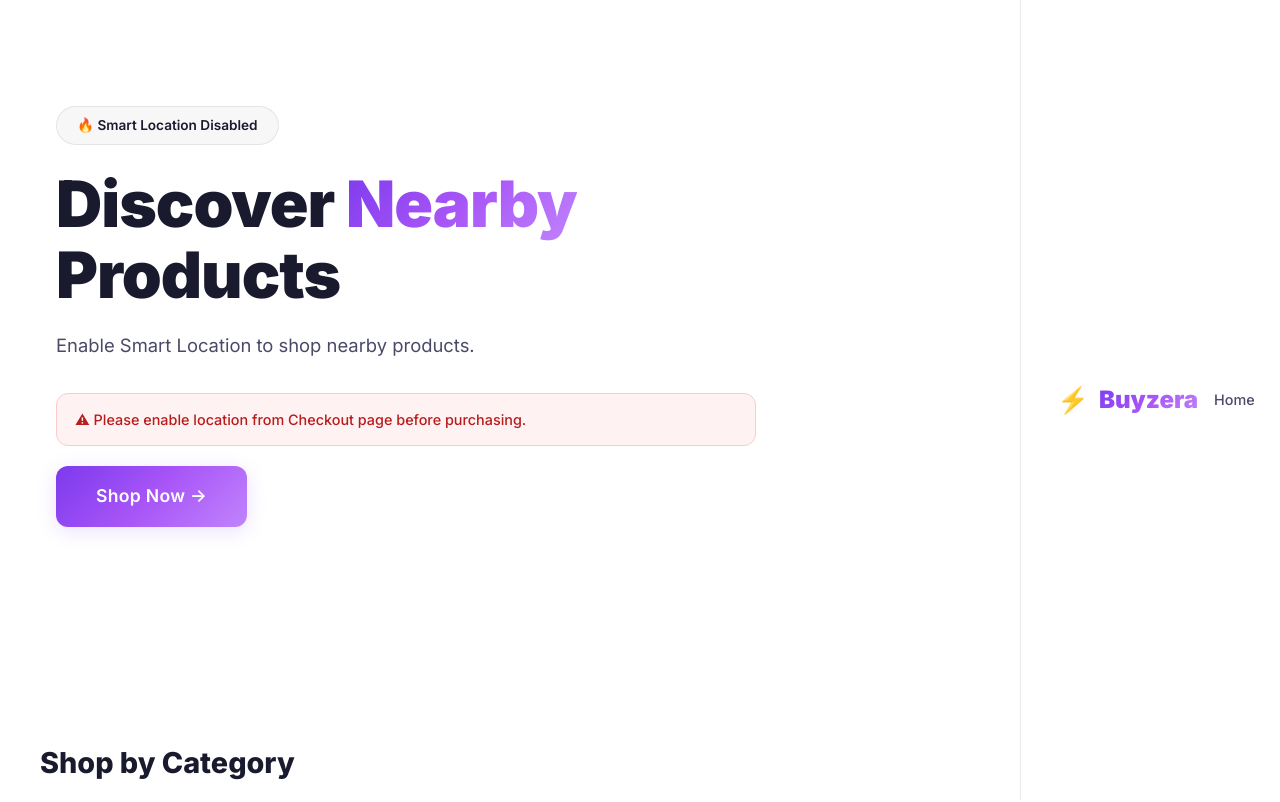
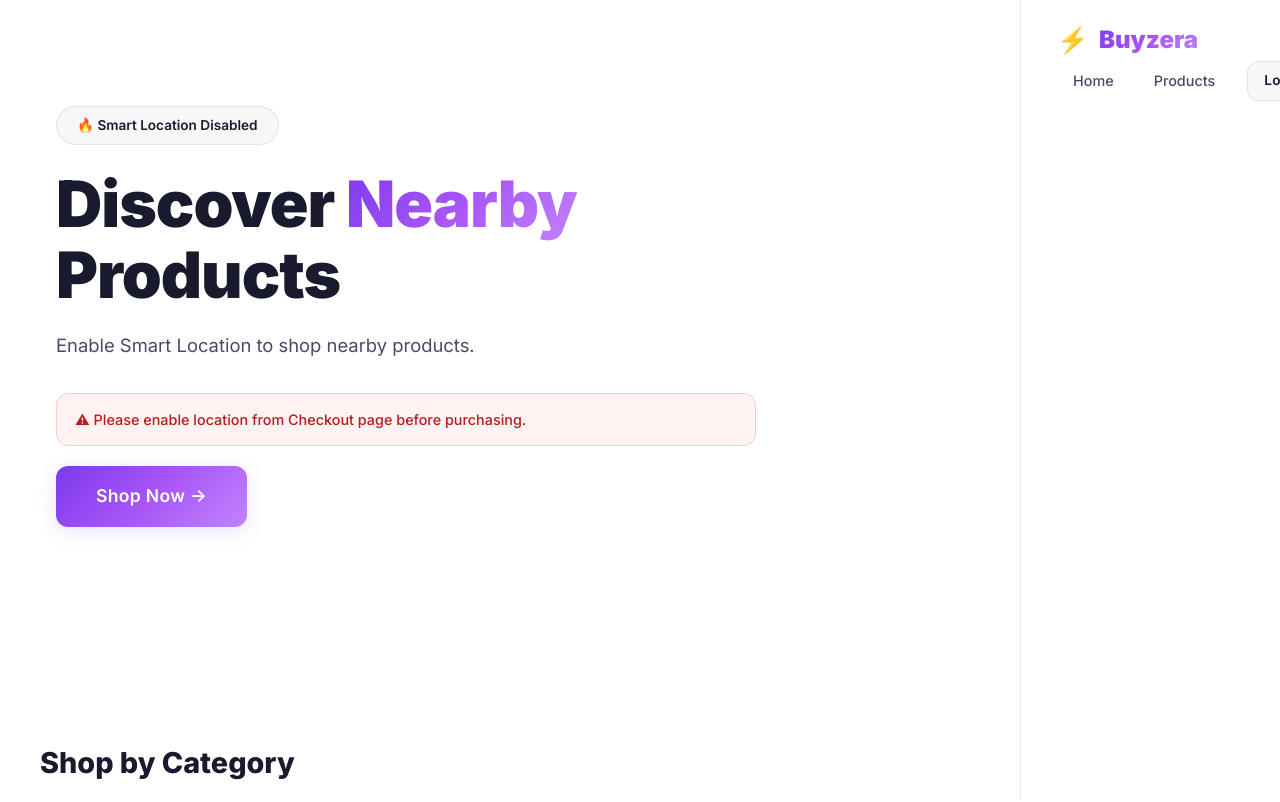
Before and after one commit to 123rrraaa/buyzera, a React (Vite) app in the folder Frontend/: page / in a window 1280 px wide. Shown: the top 802 px of the page. Built offline with nearby package versions, Linux system fonts and the light colour scheme; no server answers.

Commit message:
Update Navbar.css

```diff
--- a/Frontend/src/components/Navbar.css
+++ b/Frontend/src/components/Navbar.css
@@ -16,10 +16,9 @@
 }
 
 .navbar-inner {
-    display: flex;
-    align-items: center;
-    justify-content: space-between;
-    height: 70px;
+  display: flex;
+  flex-direction: column;
+  height: 100%;
 }
 
 .navbar-brand {
```
